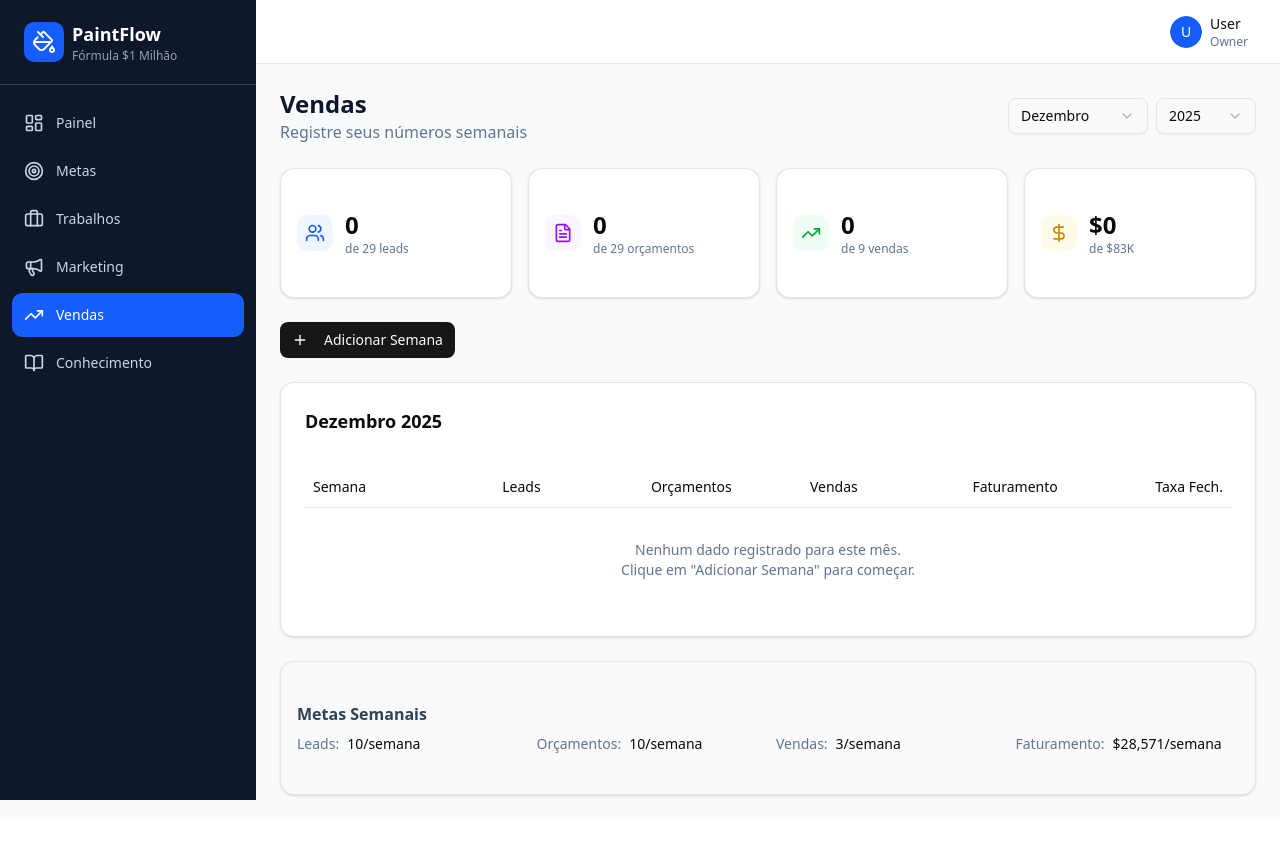
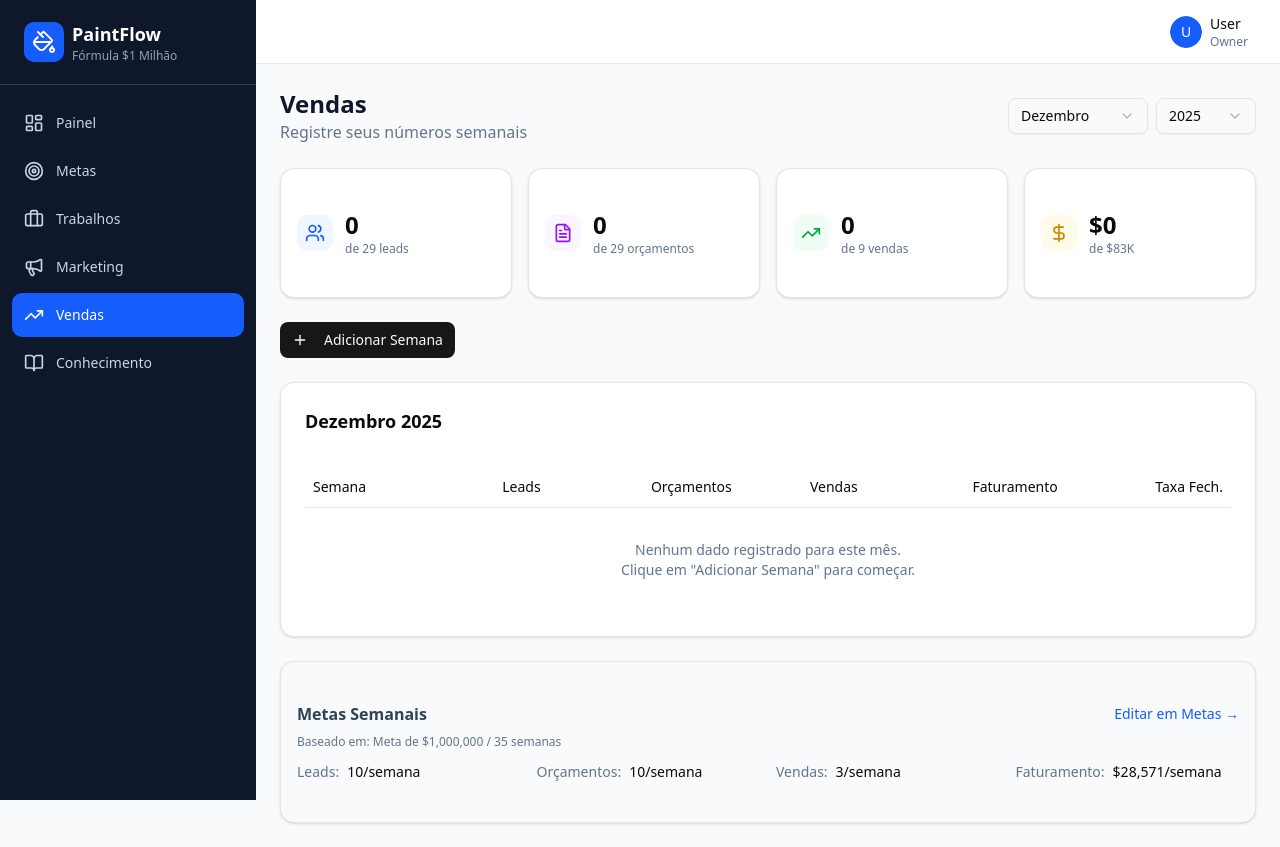
Before and after one commit to localxcrm/paintflow, a Next.js app: page /vendas in a window 1280 px wide. Before the commit the page ends 819 px from the top, so only its background shows below. Built offline with nearby package versions, Linux system fonts and the light colour scheme.

Commit message:
fix: Show VTO source in Vendas weekly goals section
- Added link to edit goals in Metas page
- Shows which annual target and production weeks are being used
- Helps user understand where weekly goals come from

```diff
--- a/src/app/(dashboard)/vendas/page.tsx
+++ b/src/app/(dashboard)/vendas/page.tsx
@@ -477,7 +477,15 @@ export default function VendasPage() {
       {/* Weekly Goals Reference */}
       <Card className="bg-slate-50">
         <CardContent className="p-4">
-          <h3 className="font-semibold text-slate-700 mb-2">Metas Semanais</h3>
+          <div className="flex items-center justify-between mb-2">
+            <h3 className="font-semibold text-slate-700">Metas Semanais</h3>
+            <a href="/goals" className="text-sm text-blue-600 hover:underline">
+              Editar em Metas →
+            </a>
+          </div>
+          <p className="text-xs text-slate-500 mb-3">
+            Baseado em: Meta de {formatCurrency(vto.annualTarget)} / {vto.formulaParams.productionWeeks} semanas
+          </p>
           <div className="grid grid-cols-2 md:grid-cols-4 gap-4 text-sm">
             <div>
               <span className="text-slate-500">Leads:</span>
```
